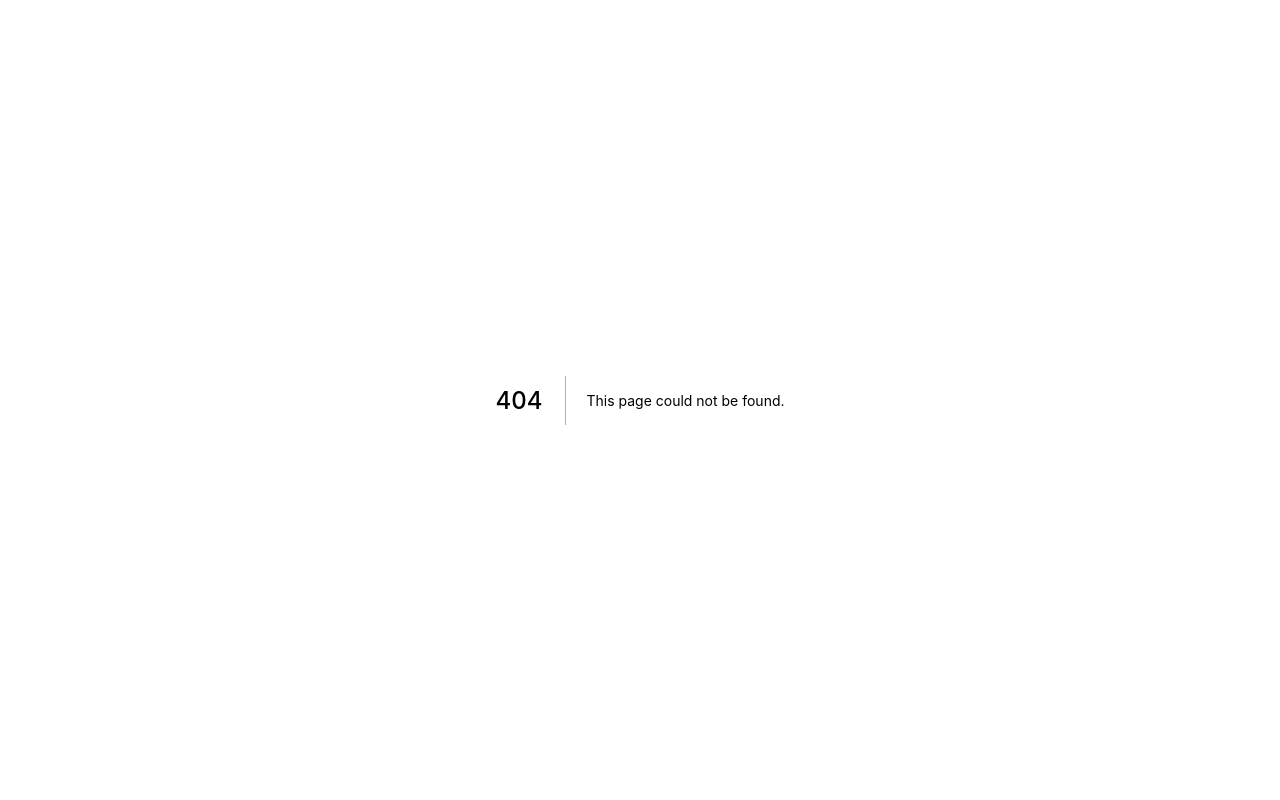
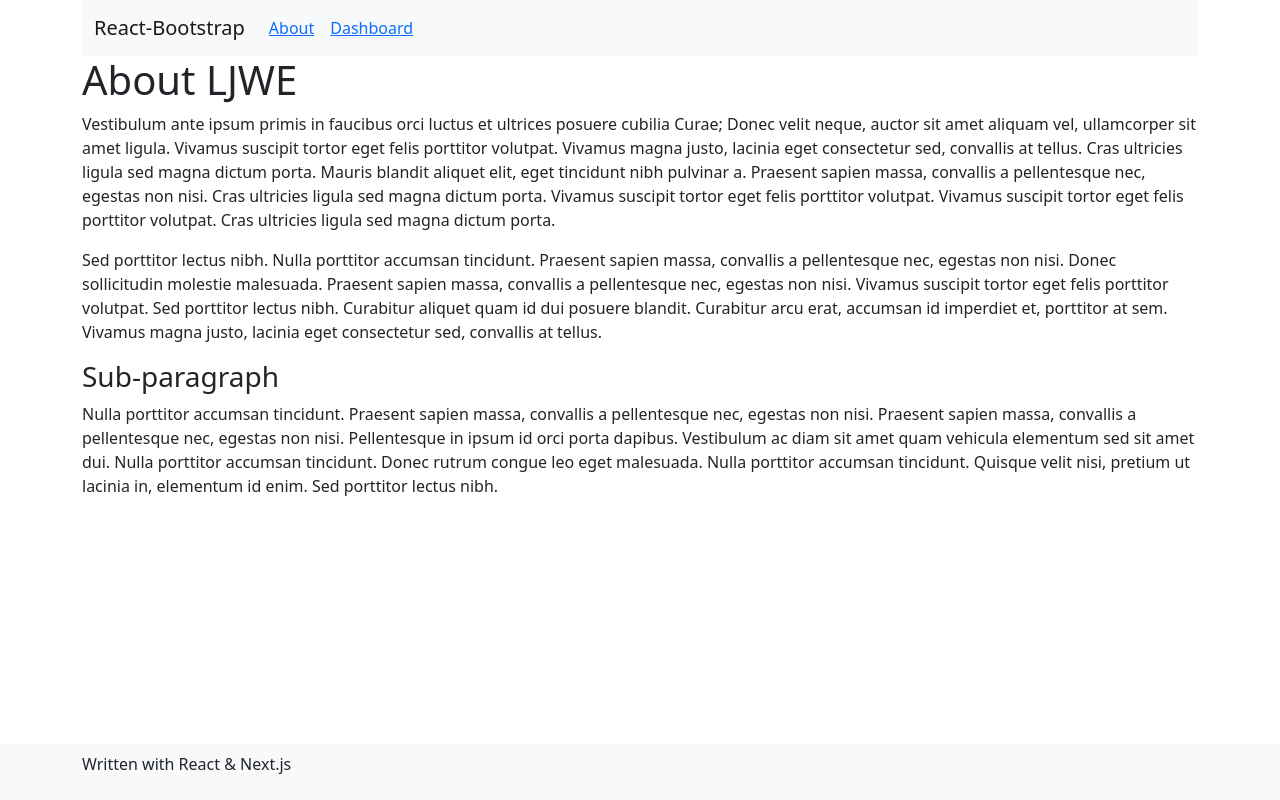
Before and after one commit to leowotzak/ljwe-db, a Next.js app: page /about in a window 1280 px wide. Before the commit this address had no page. Built offline with nearby package versions, Linux system fonts and the light colour scheme.

Commit message:
added navbar routing

```diff
--- a/src/components/NavBar.js
+++ b/src/components/NavBar.js
@@ -10,12 +10,12 @@ export default () => {
 return (
 <Navbar bg="light" expand="lg">
   <Container>
-    <Navbar.Brand href="#home">React-Bootstrap</Navbar.Brand>
+    <Navbar.Brand href="/">React-Bootstrap</Navbar.Brand>
     <Navbar.Toggle aria-controls="basic-navbar-nav" />
     <Navbar.Collapse id="basic-navbar-nav">
       <Nav className="me-auto">
         <Nav.Link>
-          <Link href="#home">Home</Link>
+          <Link href="/about">About</Link>
           </Nav.Link>
           <Nav.Link>
           <Link href="/dash">Dashboard</Link>
--- /dev/null
+++ b/src/pages/about.js
@@ -0,0 +1,24 @@
+import {PageLayout} from '../components'
+import {Row, Col} from 'react-bootstrap'
+
+export default function About() {
+    return (
+        <PageLayout>
+            <Row>
+                <Col>
+            <h1>About LJWE</h1>
+            <p>
+            Vestibulum ante ipsum primis in faucibus orci luctus et ultrices posuere cubilia Curae; Donec velit neque, auctor sit amet aliquam vel, ullamcorper sit amet ligula. Vivamus suscipit tortor eget felis porttitor volutpat. Vivamus magna justo, lacinia eget consectetur sed, convallis at tellus. Cras ultricies ligula sed magna dictum porta. Mauris blandit aliquet elit, eget tincidunt nibh pulvinar a. Praesent sapien massa, convallis a pellentesque nec, egestas non nisi. Cras ultricies ligula sed magna dictum porta. Vivamus suscipit tortor eget felis porttitor volutpat. Vivamus suscipit tortor eget felis porttitor volutpat. Cras ultricies ligula sed magna dictum porta.
+            </p>
+            <p>
+            Sed porttitor lectus nibh. Nulla porttitor accumsan tincidunt. Praesent sapien massa, convallis a pellentesque nec, egestas non nisi. Donec sollicitudin molestie malesuada. Praesent sapien massa, convallis a pellentesque nec, egestas non nisi. Vivamus suscipit tortor eget felis porttitor volutpat. Sed porttitor lectus nibh. Curabitur aliquet quam id dui posuere blandit. Curabitur arcu erat, accumsan id imperdiet et, porttitor at sem. Vivamus magna justo, lacinia eget consectetur sed, convallis at tellus.
+            </p>
+            <h3>Sub-paragraph</h3>
+            <p>
+            Nulla porttitor accumsan tincidunt. Praesent sapien massa, convallis a pellentesque nec, egestas non nisi. Praesent sapien massa, convallis a pellentesque nec, egestas non nisi. Pellentesque in ipsum id orci porta dapibus. Vestibulum ac diam sit amet quam vehicula elementum sed sit amet dui. Nulla porttitor accumsan tincidunt. Donec rutrum congue leo eget malesuada. Nulla porttitor accumsan tincidunt. Quisque velit nisi, pretium ut lacinia in, elementum id enim. Sed porttitor lectus nibh.
+            </p>
+            </Col>
+            </Row>
+        </PageLayout>
+    )
+}
```
